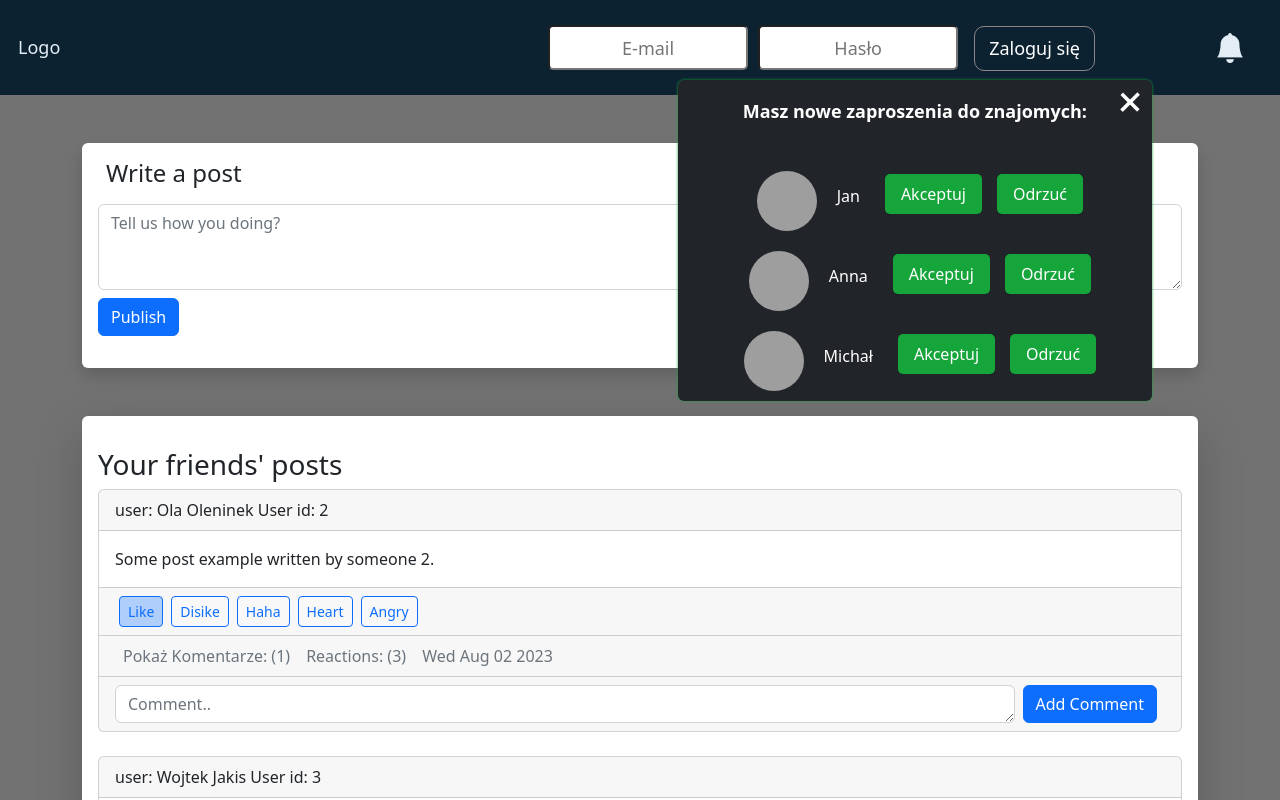
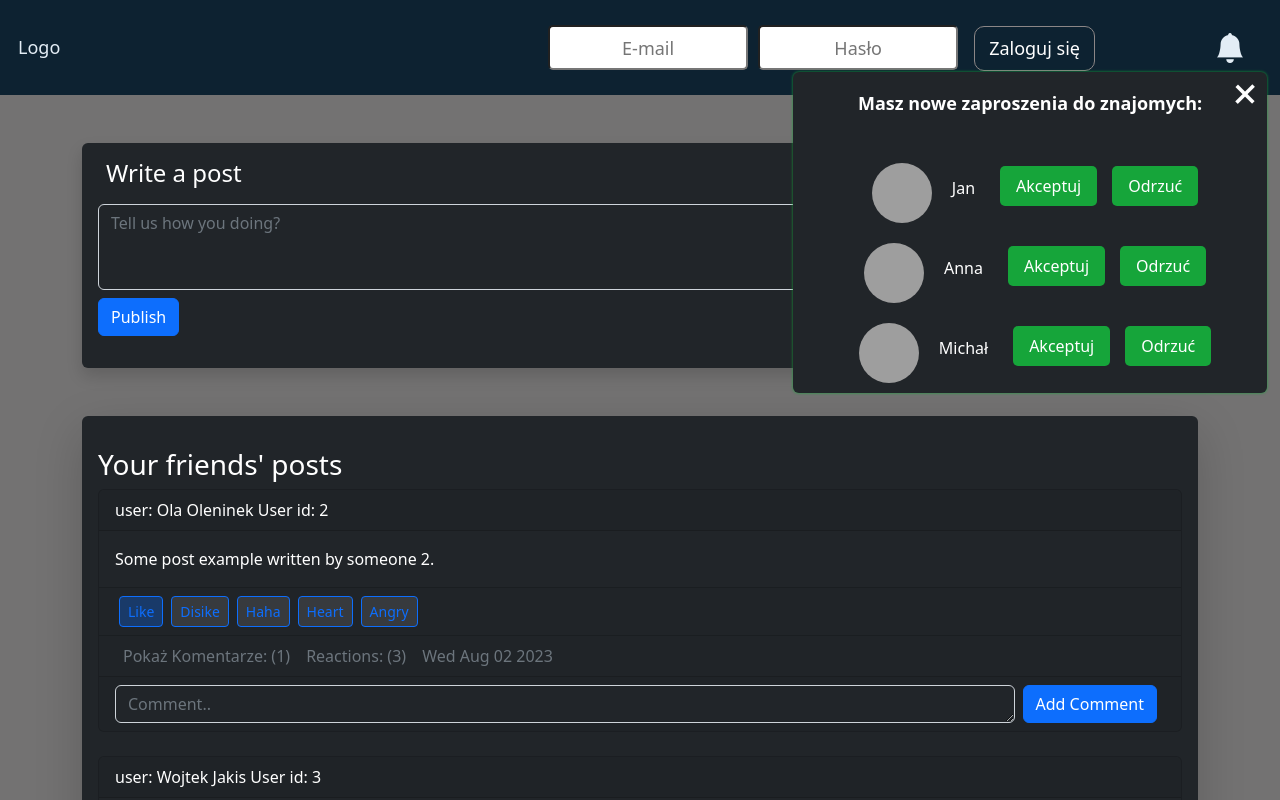
Before and after one commit to ALewandowska-sys/chatApp, a React (Create React App) app in the folder front/: page /myhome in a window 1280 px wide. Both pictures are taken after a click on the button 1230 px from the left and 47 px from the top of the page. Shown: the top 800 px of the page. Built offline with nearby package versions, Linux system fonts and the light colour scheme; grey boxes are pictures that could not be loaded.

Commit message:
general dark mode :)

```diff
--- a/front/src/components/friend_request/FriendRequest.scss
+++ b/front/src/components/friend_request/FriendRequest.scss
@@ -1,8 +1,8 @@
 .friendRequestContainer {
 	position: absolute;
 	left: auto;
-	right: 10%;
-	top: 10%;
+	right: 1%;
+	top: 9%;
 	display: flex;
 	flex-direction: column;
 	align-items: center;
--- a/front/src/components/navbar/Navbar.scss
+++ b/front/src/components/navbar/Navbar.scss
@@ -32,6 +32,14 @@ nav {
 				text-align: center;
 			}
 		}
+	}
+}
+
+/* Enable darkmode in a Bootstrap Page */
+@media (prefers-color-scheme: dark) {
+	body {
+			background-color: var(--bs-dark);
+			color: var(--bs-light);
 	}
 }
 
--- a/front/src/pages/user-home/PagesUserHome.tsx
+++ b/front/src/pages/user-home/PagesUserHome.tsx
@@ -161,25 +161,25 @@ export default function PagesUserHome() {
 
   return (
     <div className='container mt-5'>
-      <div className="shadow p-3 mb-5 bg-body rounded">
+      <div className="shadow p-3 mb-5 bg-dark text-white rounded">
 
-        <div className="mb-3">
+        <div className="mb-3 bg-dark text-white">
           <h4>
             <label htmlFor="exampleFormControlTextarea1" className="form-label px-2">Write a post</label>
           </h4>
-          <textarea className="form-control" id="exampleFormControlTextarea1"
+          <textarea className="form-control bg-dark text-white" id="exampleFormControlTextarea1"
             onChange={(text) => handleSetTextPost(text) } placeholder='Tell us how you doing?' rows={3}></textarea>
           <input type='button' className="btn btn-primary mt-2" value='Publish' onClick={handleAddPost} />
         </div>
 
       </div>
-      <div className="shadow-lg p-3 mb-5 bg-body rounded">
-        <div className='mt-3'>
+      <div className="shadow-lg p-3 mb-5 bg-dark text-white rounded">
+        <div className='mt-3 bg-dark text-white'>
           <h3>Your friends' posts</h3>
           {
             Posts.map(( post: PostResponse) => {
               return(
-                <div key={post.id} className="card mb-4">
+                <div key={post.id} className="card mb-4 bg-dark text-white">
                   <div className="card-header">
                     user: { `${post.user.firstname} ${post.user.lastname}` } User id: { post.user.id }
                   </div>
@@ -233,7 +233,7 @@ export default function PagesUserHome() {
                   }
 
                   <div className="card-footer d-flex">
-                    <textarea className="form-control" onChange={(text) => handleSetTextComment(post.id, text) } id="exampleFormControlTextarea1" placeholder='Comment..' value={post.comment} rows={1}>
+                    <textarea className="form-control bg-dark text-white" onChange={(text) => handleSetTextComment(post.id, text) } id="exampleFormControlTextarea1" placeholder='Comment..' value={post.comment} rows={1}>
                     </textarea>
                     <input type='button' className="btn btn-primary mx-2" value='Add Comment' onClick={() => handleAddComment(post.id)} />
                   </div>
```
